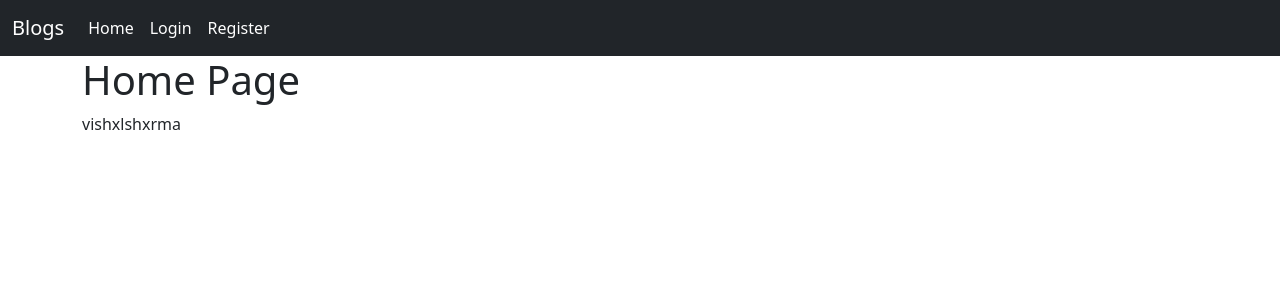
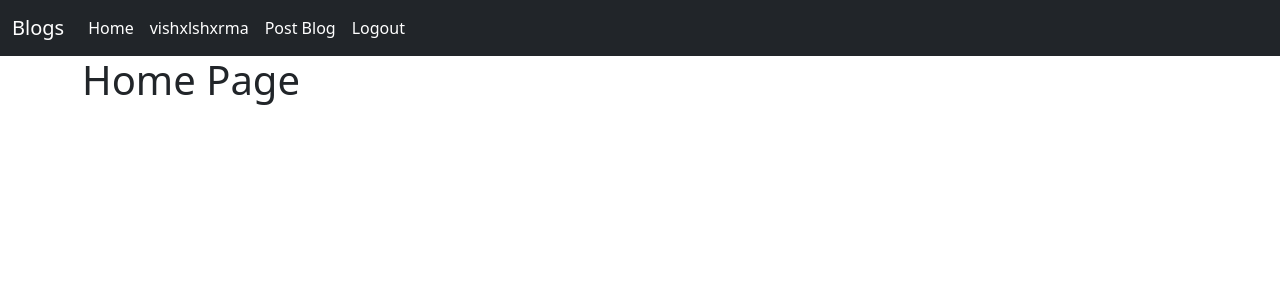
Before and after one commit to vishxlshxrma/Blog_App, a Flask app: page / in a window 1280 px wide. Shown: the top 300 px of the page. Run offline with Flask 3, Linux system fonts and the light colour scheme; a user stored in the database is signed in.

Commit message:
User Logout Functionality Added

```diff
--- a/app.py
+++ b/app.py
@@ -1,6 +1,6 @@
 from flask import Flask, render_template, request, flash, redirect
 from flask_sqlalchemy import SQLAlchemy
-from flask_login import login_manager, login_user, UserMixin, LoginManager
+from flask_login import login_manager, login_user, UserMixin, LoginManager, logout_user
 
 app = Flask(__name__)
 
@@ -70,5 +70,10 @@ def login():
 
     return render_template("login.html")
 
+@app.route("/logout")
+def logout():
+    logout_user()
+    return redirect("/")
+
 if __name__ == "__main__":
     app.run(debug=True)
--- a/templates/index.html
+++ b/templates/index.html
@@ -6,5 +6,4 @@
 
 {% block body %}
 <h1>Home Page</h1>
-{{current_user.username}}
 {% endblock body %}
--- a/templates/main.html
+++ b/templates/main.html
@@ -24,12 +24,30 @@
             <li class="nav-item">
               <a class="nav-link active" aria-current="page" href="/">Home</a>
             </li>
+
+            {% if current_user.is_authenticated %}
+
+            <li class="nav-item">
+              <a class="nav-link active" aria-current="page" href="">{{current_user.username}}</a>
+            </li>
+            <li class="nav-item">
+              <a class="nav-link active" aria-current="page" href="/blogPost">Post Blog</a>
+            </li>
+            <li class="nav-item">
+              <a class="nav-link active" aria-current="page" href="/logout">Logout</a>
+            </li>
+
+            {% else %}
+
             <li class="nav-item">
               <a class="nav-link active" aria-current="page" href="/login">Login</a>
             </li>
             <li class="nav-item">
               <a class="nav-link active" aria-current="page" href="/register">Register</a>
             </li>
+
+            {% endif %}
+
           </ul>
         </div>
       </div>
```
